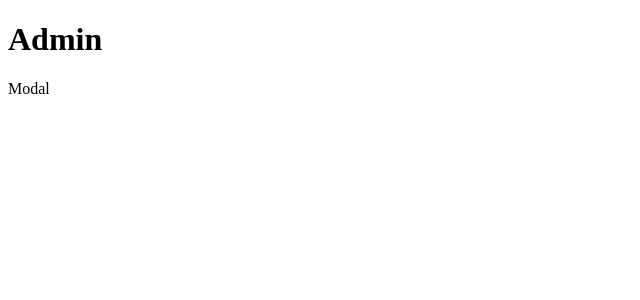
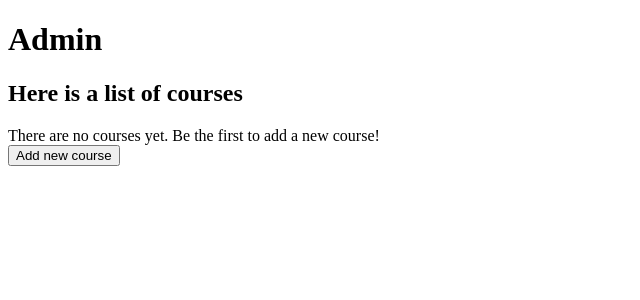
Before and after one commit to tshepi-tech/lms-project, a React (Create React App) app: page /admin in a window 1280 px wide. Shown: the top 300 px of the page, without its empty margins (0-640 px from the left). Built offline with nearby package versions, Linux system fonts and the light colour scheme.

Commit message:
modal and course provide done

```diff
--- a/src/App.jsx
+++ b/src/App.jsx
@@ -3,6 +3,8 @@ import { BrowserRouter, Routes, Route } from "react-router-dom";
 
 //Project files
 import Home from "./pages/Home";
+import { CourseProvider } from "./state/CourseContext";
+import { ModalProvider } from "./state/ModalContext";
 import Modal from "./TeacherView/components/Modal";
 import Admin from "./TeacherView/pages/Admin";
 import AdminCourses from "./TeacherView/pages/AdminCourses";
@@ -10,6 +12,8 @@ import AdminCourses from "./TeacherView/pages/AdminCourses";
 export default function App() {
   return (
     <div className="App">
+      <ModalProvider>
+        <CourseProvider>
           <BrowserRouter>
             <Routes>
               <Route path="/" element={<Home />} />
@@ -18,6 +22,8 @@ export default function App() {
             </Routes>
           </BrowserRouter>
           <Modal />
+        </CourseProvider>
+      </ModalProvider>
     </div>
   );
 }
--- a/src/TeacherView/components/Modal.jsx
+++ b/src/TeacherView/components/Modal.jsx
@@ -1,7 +1,14 @@
 // NPM packages
 import { createPortal } from "react-dom";
 
+//Project files
+import { useModal } from "./../../state/ModalContext";
+
 export default function Modal() {
+  const { modal, setModal } = useModal();
+  // Safeguard
+  if (modal === null) return null;
+
   return createPortal(
     <div id="modal">
       <div className="background">{/* empty on purpose */}</div>
--- a/src/TeacherView/pages/Admin.jsx
+++ b/src/TeacherView/pages/Admin.jsx
@@ -1,7 +1,29 @@
+//Project files
+import { useCourses } from "./../../state/CourseContext";
+
 export default function Admin() {
+  const { courses, setCourses } = useCourses();
+
+  //Components
+  const EmptyCourse = (
+    <article>
+      There are no courses yet. Be the first to add a new course!
+    </article>
+  );
+
+  //load list of courses
+  const courseList = courses.map((item, index) => (
+    <article key={index}>list of courses</article>
+  ));
   return (
     <div id="admin">
       <h1>Admin</h1>
+      <h2>Here is a list of courses</h2>
+      <div className="grid">
+        {courses.length === 0 && EmptyCourse}
+        {courses.length > 0 && courseList}
+        <button>Add new course</button>
+      </div>
     </div>
   );
 }
--- /dev/null
+++ b/src/state/CourseContext.jsx
@@ -0,0 +1,29 @@
+// NPM packages
+import { createContext, useContext, useState } from "react";
+
+// Properties
+const Context = createContext(null);
+
+// Methods
+// For the parent
+export function CourseProvider({ children }) {
+  // Local state
+  const [courses, setCourses] = useState([]);
+
+  // Properties
+  const value = { courses, setCourses };
+
+  return <Context.Provider value={value}>{children}</Context.Provider>;
+}
+
+// For the child
+export function useCourses() {
+  const context = useContext(Context);
+  const errorText =
+    "To use useItems(), you need to wrap the parent component with <CourseProvider/>";
+
+  // Safeguards
+  if (!context) throw new Error(errorText);
+
+  return context;
+}
--- /dev/null
+++ b/src/state/ModalContext.jsx
@@ -0,0 +1,29 @@
+// NPM packages
+import { createContext, useContext, useState } from "react";
+
+// Properties
+const Context = createContext(null);
+
+// Methods
+// For the parent
+export function ModalProvider({ children }) {
+  // Local state
+  const [modal, setModal] = useState(null);
+
+  // Properties
+  const value = { modal, setModal };
+
+  return <Context.Provider value={value}>{children}</Context.Provider>;
+}
+
+// For the children
+export function useModal() {
+  const context = useContext(Context);
+  const errorText =
+    "To use useModal(), you need to wrap the parent component with <ModalProvider/>";
+
+  // Safeguards
+  if (!context) throw new Error(errorText);
+
+  return context;
+}
```
Lines whose indentation alone changed are shown as unchanged.
